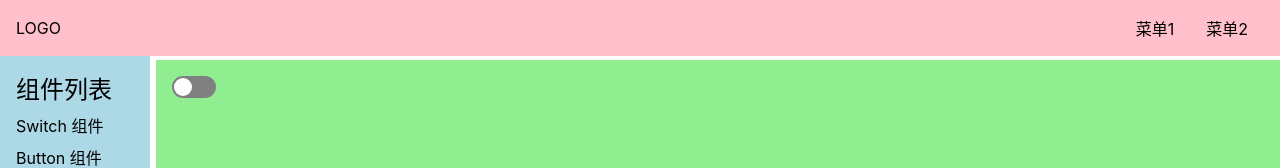
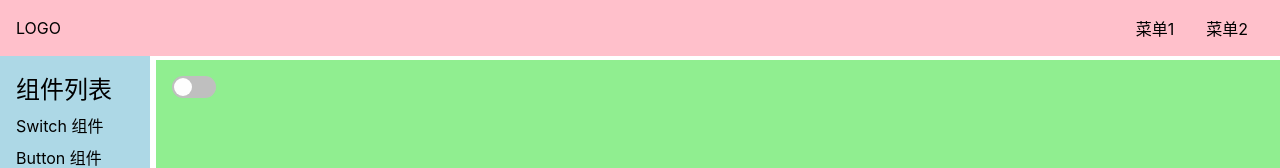
Before and after one commit to Lixianlai-2/Easy-Wheel, a Vue app: page /#/doc/switch in a window 1280 px wide. Shown: the top 168 px of the page. Built offline with nearby package versions, Linux system fonts and the light colour scheme.

Commit message:
完善样式

```diff
--- a/src/lip/Switch.vue
+++ b/src/lip/Switch.vue
@@ -33,7 +33,7 @@ button {
   border-radius: $h / 2;
   position: relative;
   border: none;
-  background-color: grey;
+  background-color: #bfbfbf;
   // background-color: #0d8cff;
 }
 span {
@@ -44,7 +44,7 @@ span {
   position: absolute;
   top: 2px;
   left: 2px;
-  transition: left 250ms;
+  transition: all 250ms;
 }
 button.checked {
   background-color: #0d8cff;
@@ -57,4 +57,15 @@ button.checked > span {
 button:focus {
   outline: none;
 }
+button:active {
+  > span {
+    width: $h2 + 4px;
+  }
+}
+button.checked:active {
+  > span {
+    width: $h2 + 4px;
+    margin-left: -4px;
+  }
+}
 </style>
```
